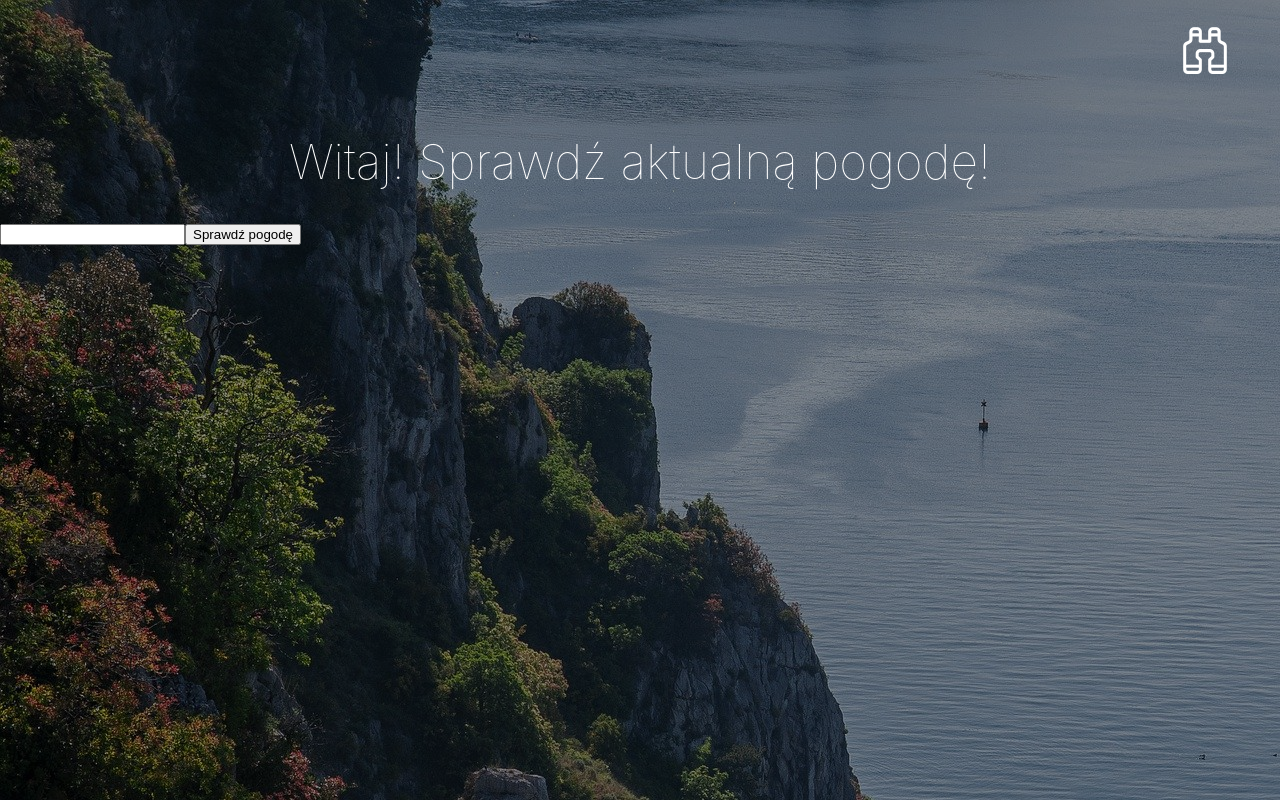
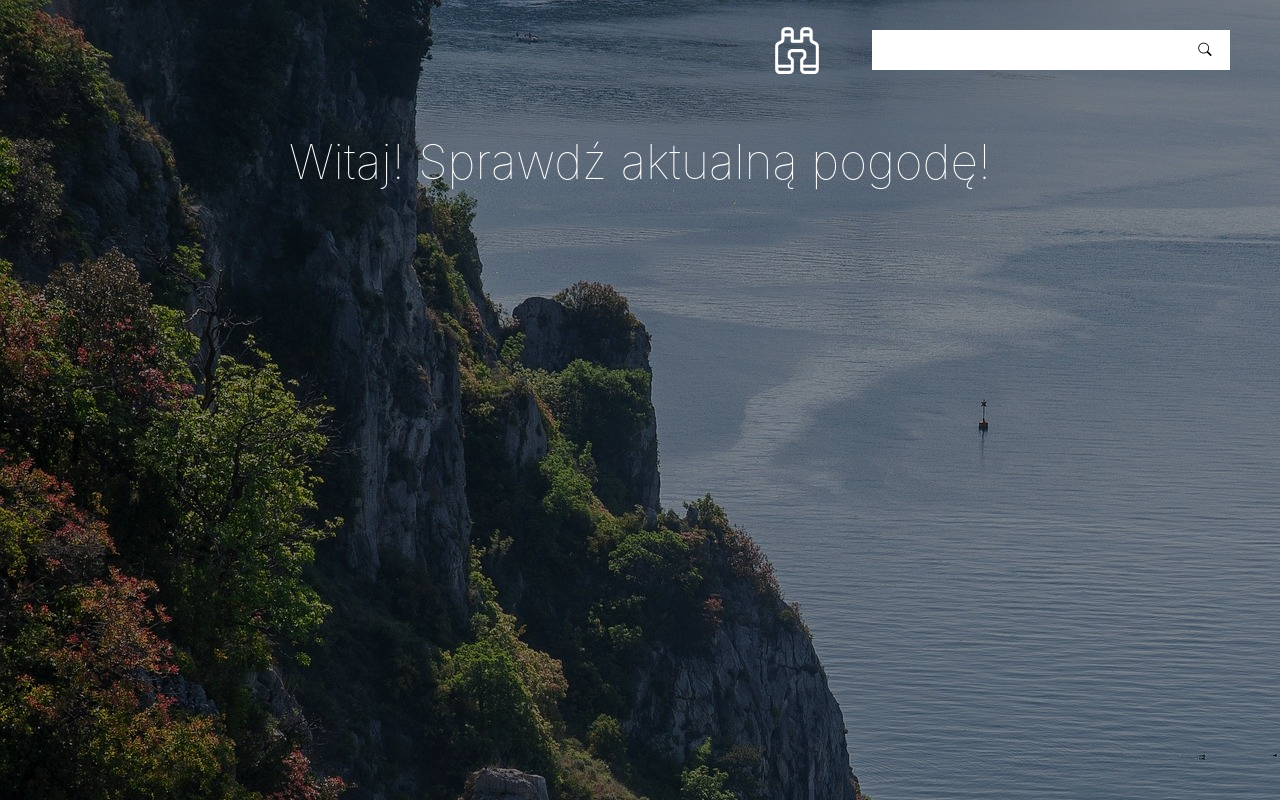
Before and after one commit to danielosd68/react-weather, a React (Create React App) app: page / in a window 1280 px wide. Both pictures are taken after a click on the icon 1204 px from the left and 50 px from the top of the page. Built offline with nearby package versions, Linux system fonts and the light colour scheme.

Commit message:
form style

```diff
--- a/src/App.js
+++ b/src/App.js
@@ -27,6 +27,12 @@
     <div className="App">
       <div className="icon">
         <i className="bi bi-binoculars" onClick={() => { setFormActive(!isFormActive) }}></i>
+        {isFormActive !== false ? <div className="form">
+          <form>
+            <input className="city" name="city" onChange={(e) => { setInput(e.target.value) }} />
+            <button onClick={(e) => { e.preventDefault(); checkWeather(input) }}><i className="bi bi-search"></i></button>
+          </form>
+        </div> : ""}
       </div>
       {weather === false ? <h1 className="hello-header">Witaj! Sprawdź aktualną pogodę!</h1> : <>
 
@@ -34,12 +40,7 @@
           <Weather city={weather} />
         </div>
       </>}
-      {isFormActive !== false ? <div className="form">
-        <form>
-          <input className="city" name="city" onChange={(e) => { setInput(e.target.value) }} />
-          <button onClick={(e) => { e.preventDefault(); checkWeather(input) }}>Sprawdź pogodę</button>
-        </form>
-      </div> : ""}
+
     </div>
   )
 
--- a/src/styles/App.css
+++ b/src/styles/App.css
@@ -82,3 +82,27 @@
   font-size: 48px;
   color: white;
 }
+
+.form form {
+  background-color: white;
+  height: 40px;
+  display: flex;
+  margin-left: 50px;
+}
+
+.city {
+  border: none;
+  box-sizing: border-box;
+  padding: 10px;
+  font-size: 22px;
+}
+
+.city:focus {
+  outline: none;
+}
+
+.form form button {
+  background-color: white;
+  border: none;
+  width: 50px;
+}
```
